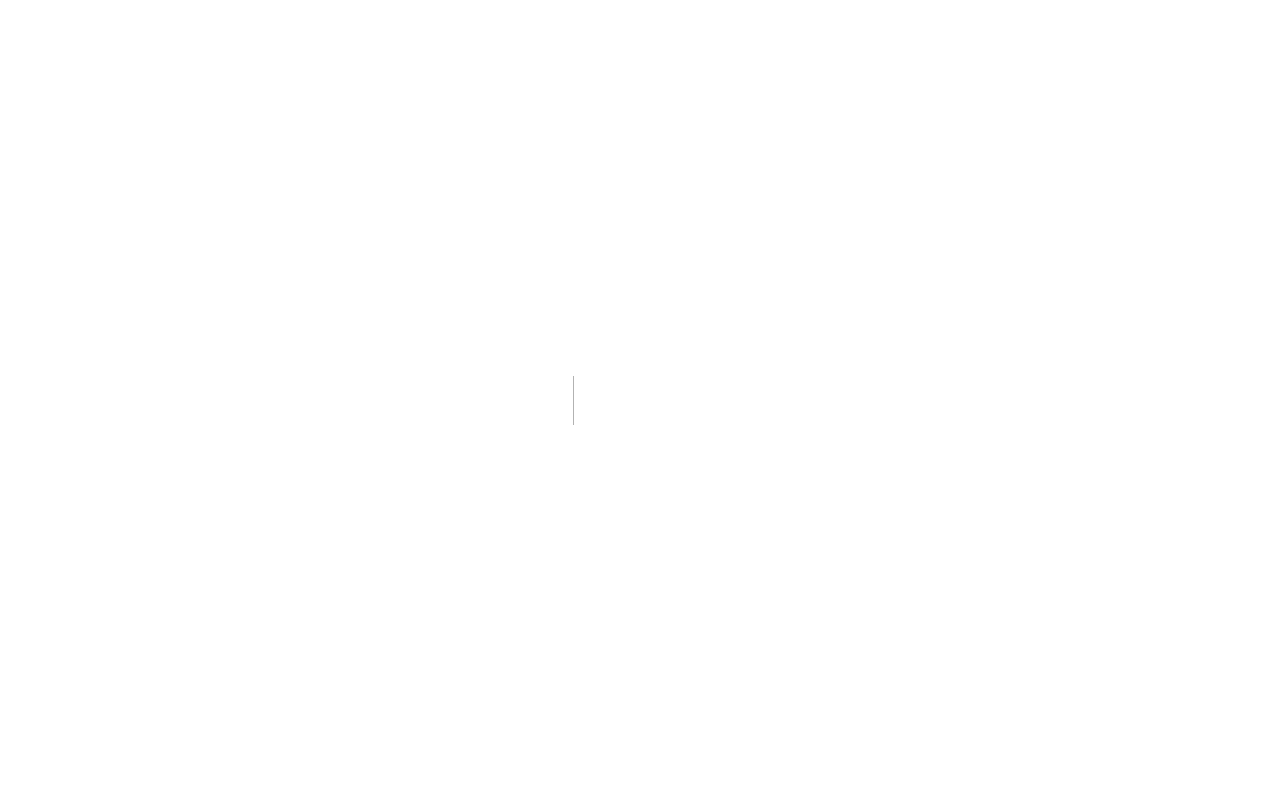
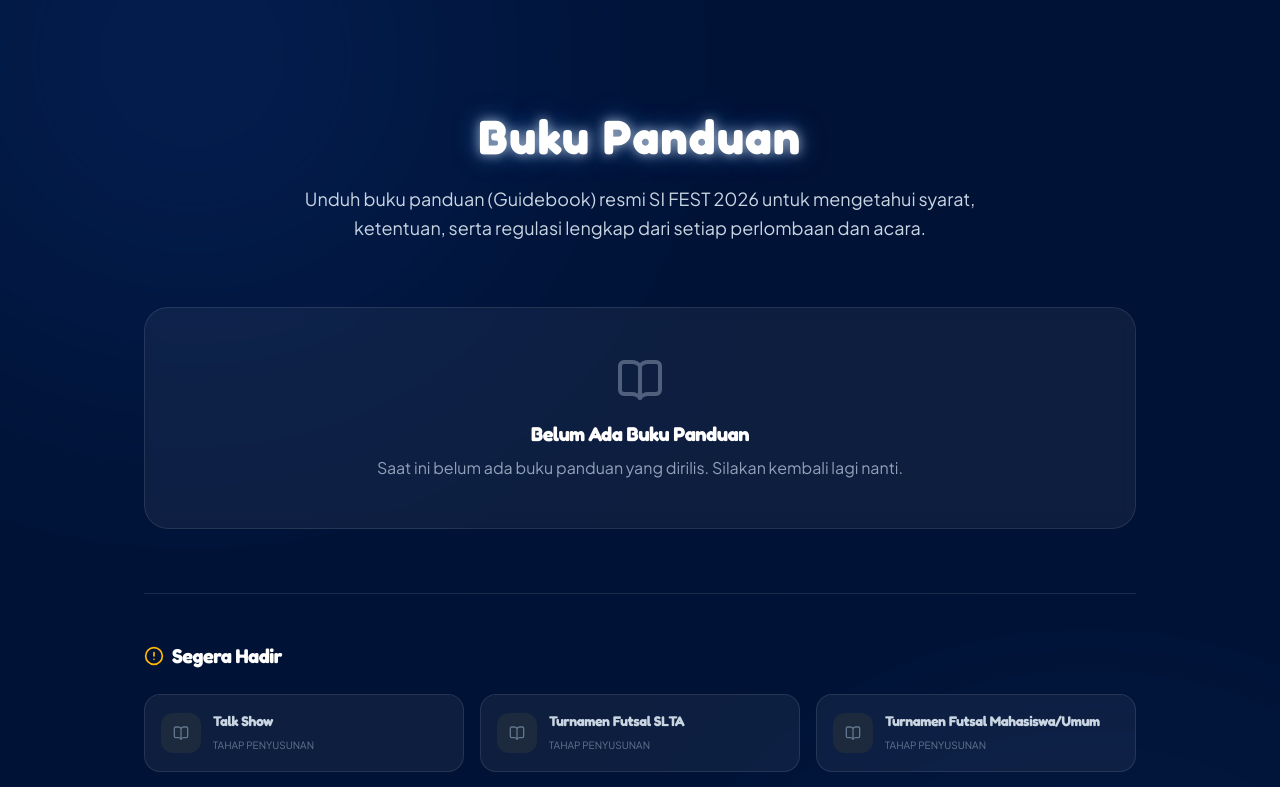
Before and after one commit to Tadaimaaaa/sifest-official, a Next.js app: page /buku-panduan in a window 1280 px wide. Before the commit this address had no page. Shown: the top 787 px of the page. Built offline with nearby package versions, Linux system fonts and the light colour scheme.

Commit message:
feat(website): add Buku Panduan feature and page

```diff
--- /dev/null
+++ b/app/buku-panduan/page.tsx
@@ -0,0 +1,97 @@
+import { OFFICIAL_EVENTS } from "@/data/events";
+import { Download, BookOpen, AlertCircle } from "lucide-react";
+import Link from "next/link";
+import { Metadata } from "next";
+
+export const metadata: Metadata = {
+  title: "Buku Panduan | SI FEST 2026",
+  description: "Unduh buku panduan lengkap (Guidebook) untuk seluruh rangkaian acara SI FEST 2026.",
+};
+
+export default function BukuPanduanPage() {
+  const eventsWithGuidebook = OFFICIAL_EVENTS.filter(e => e.guidebookUrl);
+  const eventsWithoutGuidebook = OFFICIAL_EVENTS.filter(e => !e.guidebookUrl);
+
+  return (
+    <div className="min-h-screen bg-[#001235] text-white pt-28 pb-20 relative overflow-hidden">
+      {/* Background decoration */}
+      <div className="absolute top-[-20%] left-[-10%] w-[50%] h-[50%] rounded-full bg-[#1856C9] blur-[150px] opacity-20 pointer-events-none" />
+      <div className="absolute bottom-[-20%] right-[-10%] w-[50%] h-[50%] rounded-full bg-[#3B82F6] blur-[150px] opacity-10 pointer-events-none" />
+
+      <div className="container mx-auto px-4 max-w-5xl relative z-10">
+        <div className="text-center mb-16">
+          <h1 className="text-4xl md:text-5xl font-heading font-black text-white text-glow mb-6 tracking-wide">
+            Buku Panduan
+          </h1>
+          <p className="text-slate-300 max-w-2xl mx-auto text-lg leading-relaxed">
+            Unduh buku panduan (Guidebook) resmi SI FEST 2026 untuk mengetahui syarat, ketentuan, serta regulasi lengkap dari setiap perlombaan dan acara.
+          </p>
+        </div>
+
+        {eventsWithGuidebook.length > 0 ? (
+          <div className="grid grid-cols-1 md:grid-cols-2 gap-6 mb-16">
+            {eventsWithGuidebook.map((event) => (
+              <div
+                key={event.id}
+                className="bg-white/5 border border-white/10 rounded-3xl p-6 backdrop-blur-sm hover:bg-white/10 hover:border-white/20 transition-all duration-300 group flex flex-col justify-between"
+              >
+                <div>
+                  <div className="flex items-center gap-3 mb-4">
+                    <div className="w-12 h-12 rounded-2xl bg-brand-primary/20 flex items-center justify-center border border-brand-primary/30">
+                      <BookOpen className="w-6 h-6 text-brand-primary" />
+                    </div>
+                    <div>
+                      <h3 className="text-xl font-bold text-white group-hover:text-glow transition-all">{event.title}</h3>
+                      <span className="text-xs font-semibold text-brand-primary uppercase tracking-wider">{event.category}</span>
+                    </div>
+                  </div>
+                  <p className="text-sm text-slate-300 line-clamp-2 mb-6">
+                    {event.shortDescription}
+                  </p>
+                </div>
+
+                <Link
+                  href={event.guidebookUrl!}
+                  target="_blank"
+                  rel="noopener noreferrer"
+                  className="flex items-center justify-center gap-2 w-full py-3 bg-brand-primary hover:bg-brand-primary/90 text-white font-semibold rounded-xl transition-all shadow-lg shadow-brand-primary/20 hover:shadow-brand-primary/40"
+                >
+                  <Download className="w-4 h-4" />
+                  Unduh PDF Panduan
+                </Link>
+              </div>
+            ))}
+          </div>
+        ) : (
+          <div className="text-center bg-white/5 border border-white/10 rounded-3xl p-12 backdrop-blur-sm mb-16">
+            <BookOpen className="w-12 h-12 text-slate-400 mx-auto mb-4 opacity-50" />
+            <h3 className="text-xl font-bold text-white mb-2">Belum Ada Buku Panduan</h3>
+            <p className="text-slate-400">Saat ini belum ada buku panduan yang dirilis. Silakan kembali lagi nanti.</p>
+          </div>
+        )}
+
+        {eventsWithoutGuidebook.length > 0 && (
+          <div className="mt-12 pt-12 border-t border-white/10">
+            <h3 className="text-xl font-bold text-white mb-6 flex items-center gap-2">
+              <AlertCircle className="w-5 h-5 text-amber-400" />
+              Segera Hadir
+            </h3>
+            <div className="grid grid-cols-1 sm:grid-cols-2 md:grid-cols-3 gap-4">
+              {eventsWithoutGuidebook.map((event) => (
+                <div key={event.id} className="bg-white/5 border border-white/10 rounded-2xl p-4 flex items-center gap-3">
+                  <div className="w-10 h-10 rounded-xl bg-slate-800 flex items-center justify-center">
+                    <BookOpen className="w-4 h-4 text-slate-500" />
+                  </div>
+                  <div>
+                    <h4 className="text-sm font-bold text-slate-300">{event.title}</h4>
+                    <span className="text-[10px] text-slate-500 uppercase">Tahap Penyusunan</span>
+                  </div>
+                </div>
+              ))}
+            </div>
+          </div>
+        )}
+      </div>
+    </div>
+  );
+}
--- a/components/navigation/Navbar.tsx
+++ b/components/navigation/Navbar.tsx
@@ -24,6 +24,7 @@ export function Navbar() {
     { name: "Acara", href: "/#events" },
     { name: "Jadwal", href: "/#timeline" },
     { name: "Sponsor", href: "/#sponsors" },
+    { name: "Buku Panduan", href: "/buku-panduan" },
     { name: "Cetak Tiket", href: "/cetak-tiket" },
   ];
 
```
